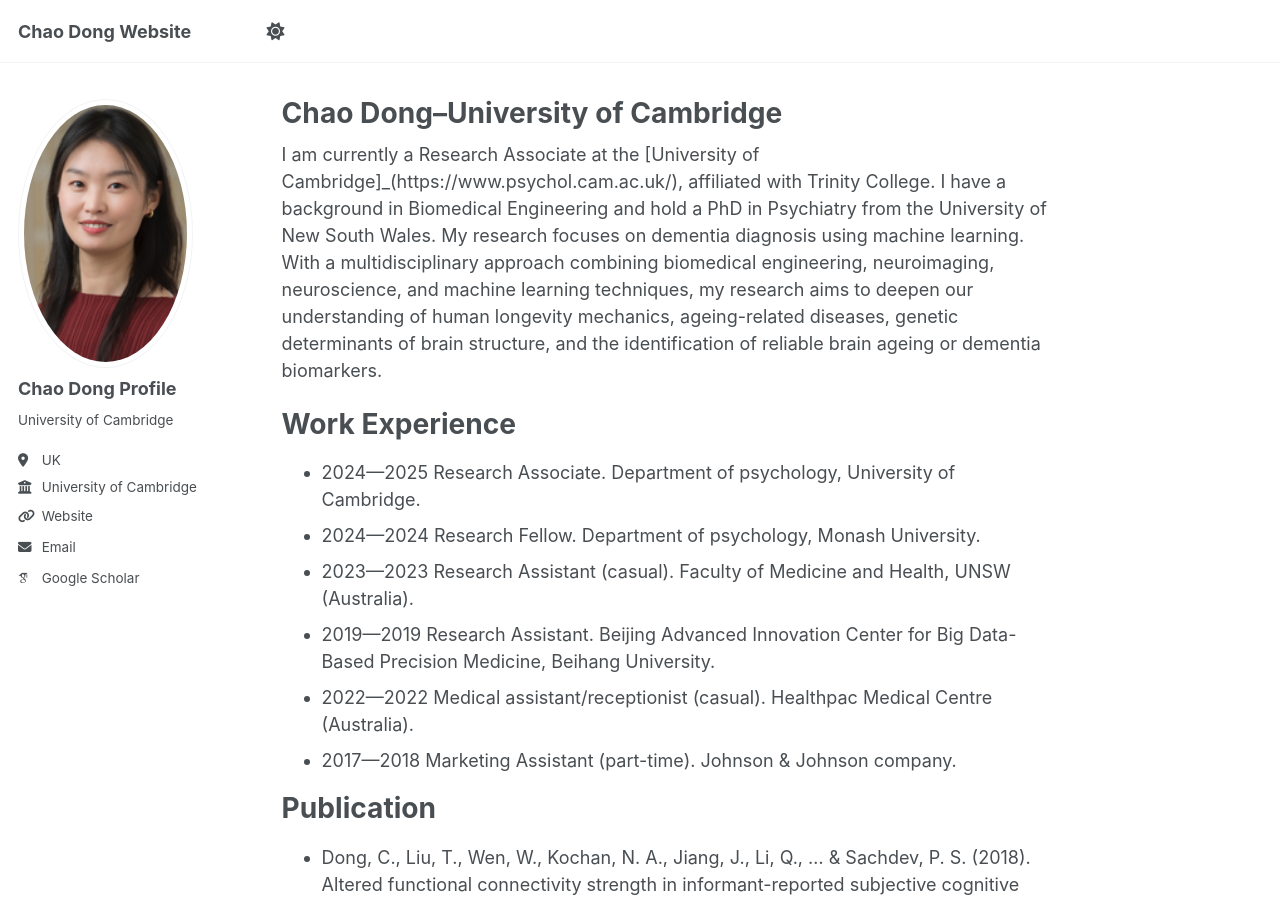
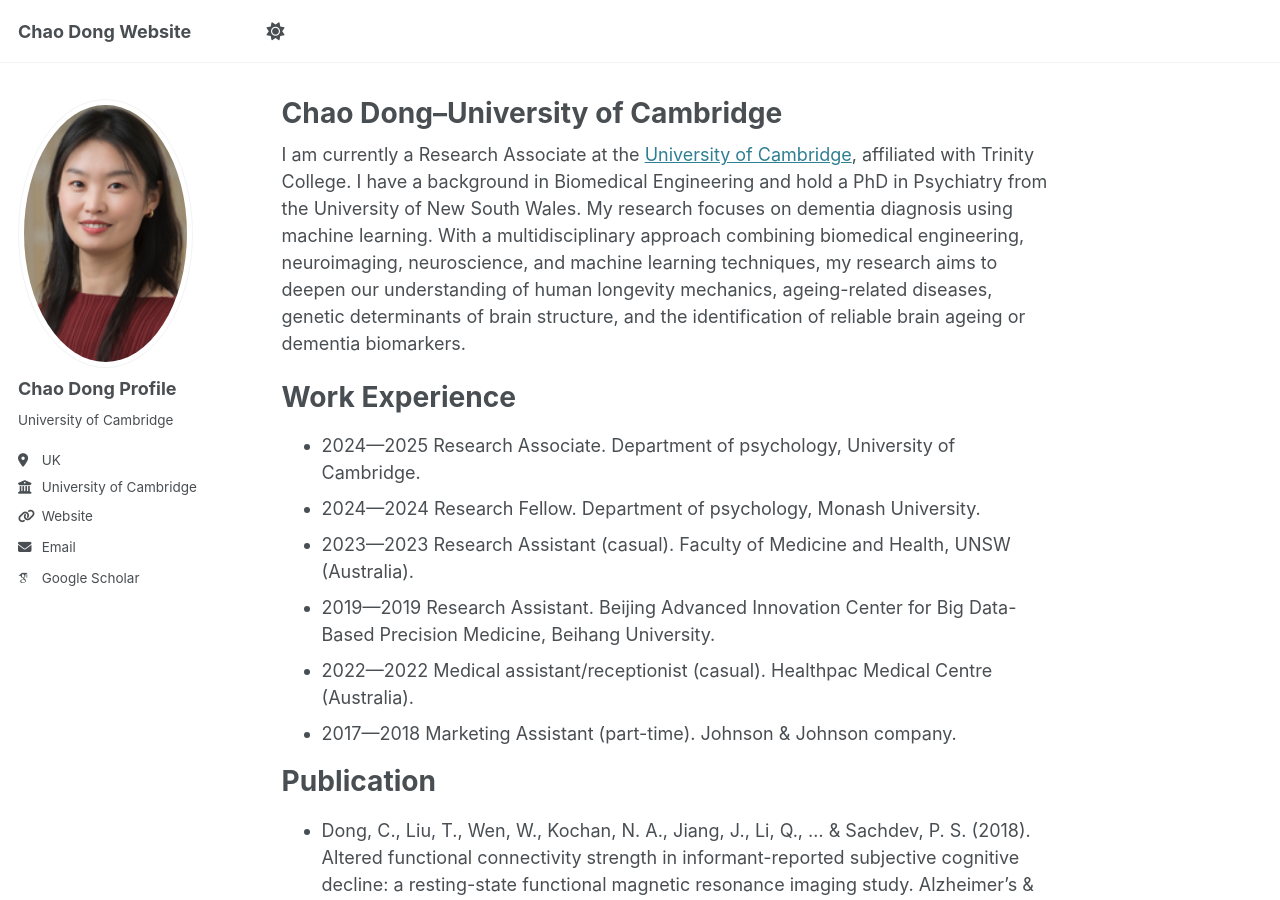
Before and after one commit to ChaoDong12/chaodong.github.io, a Jekyll site: the page built from _pages/about.md, in a window 1280 px wide and 900 px high. Built offline with Jekyll 4.4.1, drawn with Linux system fonts in a browser that asks for light colours; some web fonts are replaced.

Commit message:
Update about.md

```diff
--- a/_pages/about.md
+++ b/_pages/about.md
@@ -7,7 +7,7 @@ redirect_from:
   - /about.html
 ---
 
-I am currently a Research Associate at the [University of Cambridge]_(https://www.psychol.cam.ac.uk/), affiliated with Trinity College. I have a background in Biomedical Engineering and hold a PhD in Psychiatry from the University of New South Wales. My research focuses on dementia diagnosis using machine learning. With a multidisciplinary approach combining biomedical engineering, neuroimaging, neuroscience, and machine learning techniques, my research aims to deepen our understanding of human longevity mechanics, ageing-related diseases, genetic determinants of brain structure, and the identification of reliable brain ageing or dementia biomarkers.
+I am currently a Research Associate at the [University of Cambridge](https://www.psychol.cam.ac.uk/), affiliated with Trinity College. I have a background in Biomedical Engineering and hold a PhD in Psychiatry from the University of New South Wales. My research focuses on dementia diagnosis using machine learning. With a multidisciplinary approach combining biomedical engineering, neuroimaging, neuroscience, and machine learning techniques, my research aims to deepen our understanding of human longevity mechanics, ageing-related diseases, genetic determinants of brain structure, and the identification of reliable brain ageing or dementia biomarkers.
 
 Work Experience
 ======
```
